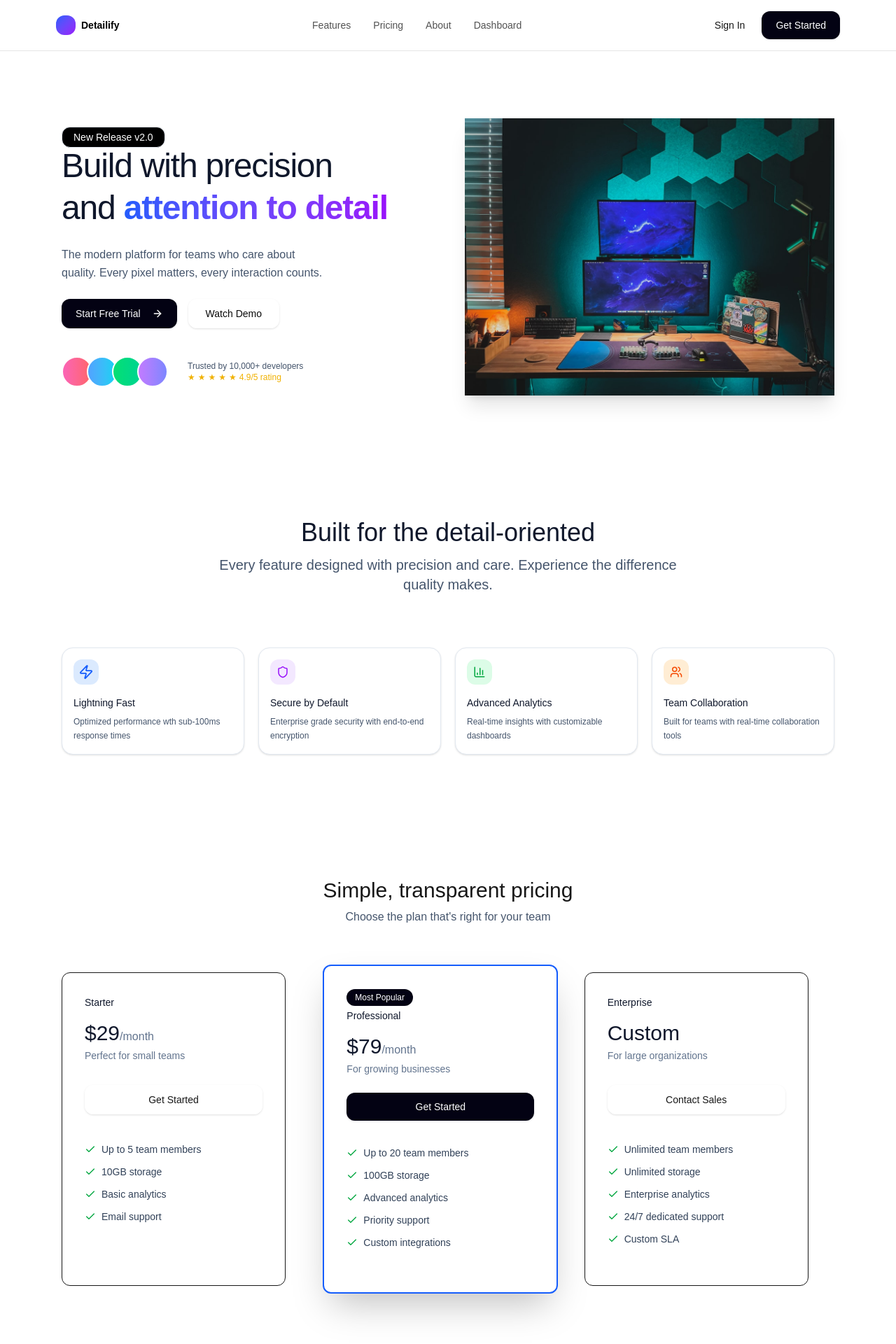
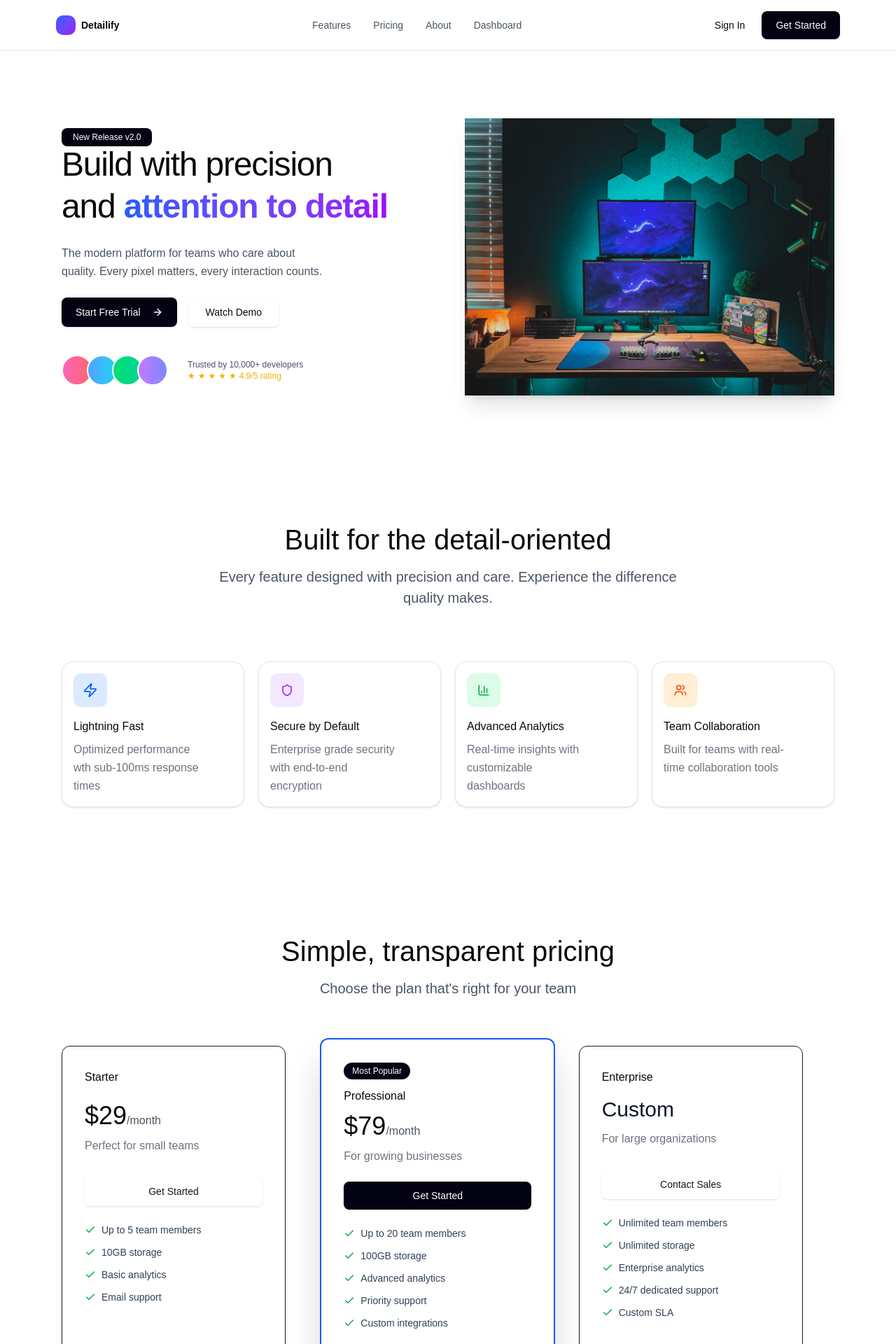
Before and after one commit to najeesidahmed/ruach-tech-figma-to-code, a Next.js app in the folder detailify-landing/: page / in a window 1280 px wide. Shown: the top 1920 px of the page at 70% size. Built offline with nearby package versions, Linux system fonts and the light colour scheme.

Commit message:
final text size, colour and border radius checks

```diff
--- a/detailify-landing/app/globals.css
+++ b/detailify-landing/app/globals.css
@@ -14,6 +14,7 @@
   --brand-blue: #155dfc;
   --brand-purple: #9810fa;
   --footer-bg: #101828;
+  --review-yellow: #f0b100;
   /* Button Colours */
   --button-dark: #030213;
   --button-light: #eceef2;
--- a/detailify-landing/components/layout/Navbar.tsx
+++ b/detailify-landing/components/layout/Navbar.tsx
@@ -8,14 +8,14 @@ export function Navbar() {
             <nav className="mx-auto flex max-w-6xl items-center justify-between px-4 py-4">
                 {/* Logo */}
                 <div className="flex items-center gap-2">
-                    <div className="h-7 w-7 rounded-xl bg-linear-to-br from-[#155DFC] to-[#9810FA]" />
-                    <span className="text-sm font-semibold text-black">
+                    <div className="h-7 w-7 rounded-[10px] bg-linear-to-br from-(--brand-blue) to-(--brand-purple)" />
+                    <span className="text-sm font-semibold text-(--text-title)">
                         Detailify
                     </span>
                 </div>
 
                 {/*Nav Links */}
-                <div className="hidden items-center gap-8 text-sm text-neutral-600 md:flex">
+                <div className="hidden items-center gap-8 text-sm text-(--text-paragraph) md:flex">
                     {navLinks.map((link) => (
                         <a key={link} href="#" className="hover:text-neutral-900">
                             {link}
@@ -25,7 +25,7 @@ export function Navbar() {
 
                 {/*Buttons*/}
                 <div className="flex items-center gap-6">
-                        <button className="text-sm text-neutral-900">
+                        <button className="text-sm text-(--text-title)">
                             Sign In
                         </button>
                         <Button className="px-4 py-2">Get Started</Button>
--- a/detailify-landing/components/sections/CtaSection.tsx
+++ b/detailify-landing/components/sections/CtaSection.tsx
@@ -4,7 +4,7 @@ import Image from "next/image"
 export function CtaSection() {
     return (
         <section className="mx-auto max-w-6xl px-6 py-16">
-            <div className="rounded-xl bg-linear-to-r from-[#155DFC] to-[#9810FA] px-10 py-10 text-center text-white">
+            <div className="relative overflow-hidden rounded-[14px] bg-linear-to-r from-[#155DFC] to-[#9810FA] px-10 py-10 text-center text-white">
                 <h2 className="text-3xl font-medium">
                     Ready to get started?
                 </h2>
--- a/detailify-landing/components/sections/FeaturesSection.tsx
+++ b/detailify-landing/components/sections/FeaturesSection.tsx
@@ -32,10 +32,10 @@ export function FeaturesSection () {
         <section className="mx-auto max-w-6xl px-6 py-16 md:py-20">
             {/* Heading + subheading */}
             <div className="text-center">
-                <h1 className="text-2xl text-slate-900 md:text-4xl">
+                <h2 className="text-[40px] text-(--text-title)">
                     Built for the detail-oriented
-                </h1>
-                <p className="mt-3 text-xl text-slate-600">
+                </h2>
+                <p className="mt-2 text-[20px] text-(--text-paragraph)">
                     Every feature designed with precision and care. Experience the difference <br/> quality makes.
                 </p>
             </div>
@@ -49,7 +49,7 @@ export function FeaturesSection () {
                     >
                         {/* Icon Placeholder */}
                         <div
-                        className="mb-4 inline-flex h-9 w-9 items center justify-center rounded-xl"
+                        className="mb-4 inline-flex h-12 w-12 items center justify-center rounded-[10px]"
                         style={{ backgroundColor: feature.bg}}
                         >
                             <Image
@@ -59,10 +59,10 @@ export function FeaturesSection () {
                                 height={18}
                             />
                         </div>
-                        <h3 className="text-sm text-slate-900">
+                        <h3 className="text-[16px] text-(--text-title)">
                             {feature.title}
                         </h3>
-                        <p className="mt-2 text-xs leading-relaxed text-slate-600">
+                        <p className="mt-2 max-w-[180px] text-[16px] leading-relaxed text-(--text-card-p)">
                             {feature.description}
                         </p>
                     </article>
--- a/detailify-landing/components/sections/HeroSection.tsx
+++ b/detailify-landing/components/sections/HeroSection.tsx
@@ -8,22 +8,22 @@ export function HeroSection () {
                 {/* Left Side */}
                 <div className="space-y-6">
                     {/* Badge */}
-                    <div className="inline-flex items-center gap-2 rounded-xl border border-slate-200 bg-black px-2 py-0.5">
-                        <span className="rounded-full px-2 py-0.5 text-sm text-white">
+                    <div className="inline-flex items-center gap-2 rounded-lg bg-(--button-dark) px-2 py-0.5">
+                        <span className="rounded-full px-2 py-0.5 text-[12px] font-medium text-white">
                             New Release v2.0
                         </span>
                     </div>
 
                     {/* Headline */}
-                    <h1 className="-mt-7 text-5xl tracking-tight text-slate-900 md:text-5xl leading-tight">
+                    <h1 className="-mt-7 text-5xl tracking-tight text-(--text-title) md:text-5xl leading-tight">
                         Build with precision <br />
                         and
-                        <span className="font-bold bg-linear-to-r from-[#155DFC] to-[#9810FA] bg-clip-text text-transparent"> attention to detail
+                        <span className="font-bold bg-linear-to-r from-(--brand-blue) to-(--brand-purple) bg-clip-text text-transparent"> attention to detail
                         </span>
                     </h1>
 
                     {/* Description */}
-                    <p className="max-w-md text-m text-slate-600 leading-relaxed">
+                    <p className="max-w-md text-m text-(--text-paragraph) leading-relaxed">
                         The modern platform for teams who care about <br />quality. Every pixel matters, every interaction counts.
                     </p>
 
@@ -37,7 +37,7 @@ export function HeroSection () {
                             height={16}
                         />
                         </Button>
-                        <Button variant="outline" className="px-6 text-[#0A0A0A]">Watch Demo</Button>
+                        <Button variant="outline" className="px-6 text-(--text-title)">Watch Demo</Button>
                     </div>
 
                     {/* Social Proof */}
@@ -51,15 +51,15 @@ export function HeroSection () {
                         </div>
 
                         {/* Rating text */}
-                        <div className="text-xs text-slate-600">
+                        <div className="text-xs text-(--text-paragraph)">
                             Trusted by 10,000+ developers
                             <div className="flex items-center gap-1">
-                                <span className="text-[#F0B100]">★</span>
-                                <span className="text-[#F0B100]">★</span>
-                                <span className="text-[#F0B100]">★</span>
-                                <span className="text-[#F0B100]">★</span>
-                                <span className="text-[#F0B100]">★</span>
-                                <span className="text-[#F0B100]">4.9/5 rating</span>
+                                <span className="text-(--review-yellow)">★</span>
+                                <span className="text-(--review-yellow)">★</span>
+                                <span className="text-(--review-yellow)">★</span>
+                                <span className="text-(--review-yellow)">★</span>
+                                <span className="text-(--review-yellow)">★</span>
+                                <span className="text-(--review-yellow)">4.9/5 rating</span>
                             </div>
                         </div>
                     </div>
@@ -71,8 +71,8 @@ export function HeroSection () {
                         <Image
                         src="/hero/workspace-hero.png"
                         alt="Workspace"
-                        width={800}
-                        height={600}
+                        width={562}
+                        height={422}
                         className="object-cover"
                         priority
                         />
--- a/detailify-landing/components/sections/PricingSection.tsx
+++ b/detailify-landing/components/sections/PricingSection.tsx
@@ -7,31 +7,31 @@ export function PricingSection() {
         <section className="mx-auto max-w-6xl px-6 py-24">
             {/* Heading */}
             <div className="text-center">
-                <h2 className="text-3xl text-neutral-900">
+                <h2 className="text-[40px] text-(--text-title)">
                     Simple, transparent pricing
                 </h2>
-                <p className="mt-2 text-slate-600">
+                <p className="mt-2 text-[20px] text-(--text-paragraph)">
                     Choose the plan that's right for your team
                 </p>
             </div>
 
             {/* Pricing Grid */}
-            <div className="mt-14 grid gap-4 md:grid-cols-3 items-center justify-center">
+            <div className="mt-14 grid md:grid-cols-3 gap-1 items-center justify-center">
                 {/* Starter */}
                 <Card className="max-h-[448px] w-full max-w-[320px]">
                     <CardHeader>
-                        <h3 className="text-sm font-medium text-slate-900">Starter</h3>
-                        <p className="mt-4 text-3xl text-slate-900">
+                        <h3 className="text-[16px] font-medium text-(--text-title)">Starter</h3>
+                        <p className="mt-4 text-[36px] text-(--text-title)">
                             $29
-                            <span className="text-base text-slate-500">/month</span>
+                            <span className="text-[16px] text-(--text-paragraph)">/month</span>
                         </p>
-                        <p className="text-sm text-slate-500">Perfect for small teams</p>
+                        <p className="text-[16px] text-(--text-card-p)">Perfect for small teams</p>
                     </CardHeader>
 
                     <CardContent>
                         <Button className="mt-2 w-full" variant="outline">Get Started</Button>
 
-                        <ul className="mt-6 space-y-3 text-sm text-slate-700">
+                        <ul className="mt-2 space-y-3 text-sm text-slate-700">
                             <li className="flex items-center gap-2">
                                 <TickIcon />
                                 Up to 5 team members
@@ -55,21 +55,21 @@ export function PricingSection() {
                 {/* Professional - Highlighted */}
                 <Card className="min-h-[470px] w-full max-w-[336px] border-2 border-[#155DFC] shadow-2xl">
                     <CardHeader>
-                        <div className="inline-flex items center rounded-xl bg-[#030213] px-3 py-1 text-xs text-white">
+                        <div className="inline-flex items center rounded-xl bg-(--button-dark) px-3 py-1 text-xs text-white">
                             Most Popular
                         </div>
 
-                        <h3 className="text-sm font-medium text-slate-900">Professional</h3>
-                        <p className="mt-4 text-3xl text-slate-900">
+                        <h3 className="mt-2 text-[16px] font-medium text-(--text-title)">Professional</h3>
+                        <p className="mt-1 text-[36px] text-(--text-title)">
                             $79
-                            <span className="text-base text-slate-500">/month</span>
+                            <span className="text-[16px] text-(--text-paragraph)">/month</span>
                         </p>
-                        <p className="text-sm text-slate-500">For growing businesses</p>
+                        <p className="text-[16px] text-(--text-card-p)">For growing businesses</p>
                     </CardHeader>
                     <CardContent>
                         <Button className="w-full">Get Started</Button>
 
-                        <ul className="mt-5 space-y-3 text-sm text-slate-700">
+                        <ul className="mt-2 space-y-3 text-sm text-slate-700">
                             <li className="flex items-center gap-2">
                                 <TickIcon /> Up to 20 team members
                             </li>
@@ -92,17 +92,17 @@ export function PricingSection() {
                 {/* Custom */}
                 <Card className="max-h-[448px] w-full max-w-[320px]">
                     <CardHeader>
-                        <h3 className="text-sm font-medium text-slate-900">Enterprise</h3>
+                        <h3 className="text-[16px] font-medium text-(--text-title)">Enterprise</h3>
                         <p className="mt-4 text-3xl text-slate-900">
                             Custom
                         </p>
-                        <p className="text-sm text-slate-500">For large organizations</p>
+                        <p className="mt-3 text-[16px] text-(--text-card-p)">For large organizations</p>
                     </CardHeader>
 
                     <CardContent>
                         <Button className="mt-2 w-full" variant="outline">Contact Sales</Button>
 
-                        <ul className="mt-6 space-y-3 text-sm text-slate-700">
+                        <ul className="mt-2 space-y-3 text-sm text-slate-700">
                             <li className="flex items-center gap-2">
                                 <TickIcon />
                                 Unlimited team members
--- a/detailify-landing/components/ui/Button.tsx
+++ b/detailify-landing/components/ui/Button.tsx
@@ -13,7 +13,7 @@ export function Button({
     children,
     ...props
 }: ButtonProps) {
-    const base = "inline-flex items-center font-medium justify-center rounded-xl px-5 py-2.5 text-sm shadow-sm";
+    const base = "inline-flex items-center font-medium justify-center rounded-[8px] px-5 py-2.5 text-sm shadow-sm";
     const styles: Record<Variant, string> = {
        primary: "bg-(--button-dark) text-(--text-white)",
        secondary: "bg-(--button-light) text-(--button-dark)",
```
